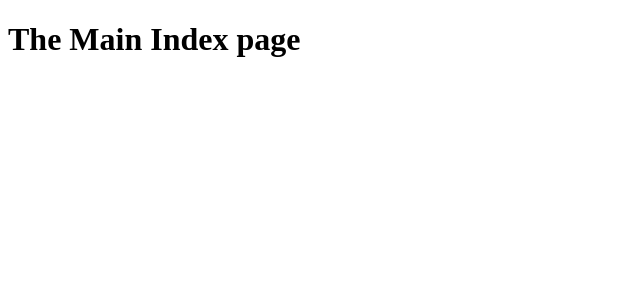
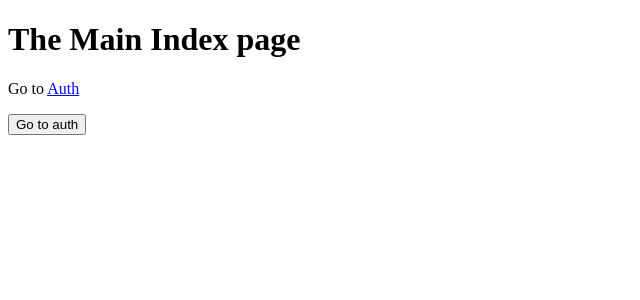
Before and after one commit to Jamie95187/nextJSExample, a Next.js app: page / in a window 1280 px wide. Shown: the top 300 px of the page, without its empty margins (0-640 px from the left). Built offline with nearby package versions, Linux system fonts and the light colour scheme.

Commit message:
using links and buttons for paths

```diff
--- a/pages/index.js
+++ b/pages/index.js
@@ -1,8 +1,12 @@
 import React from 'react';
+import Link from 'next/link';
+import Router from "next/router";
 
 const indexPage = () => (
   <div>
     <h1>The Main Index page</h1>
+    <p>Go to <Link href="/auth"><a>Auth</a></Link></p>
+    <button onClick={() => Router.push('/auth')}>Go to auth</button>
   </div>
 );
 
```
